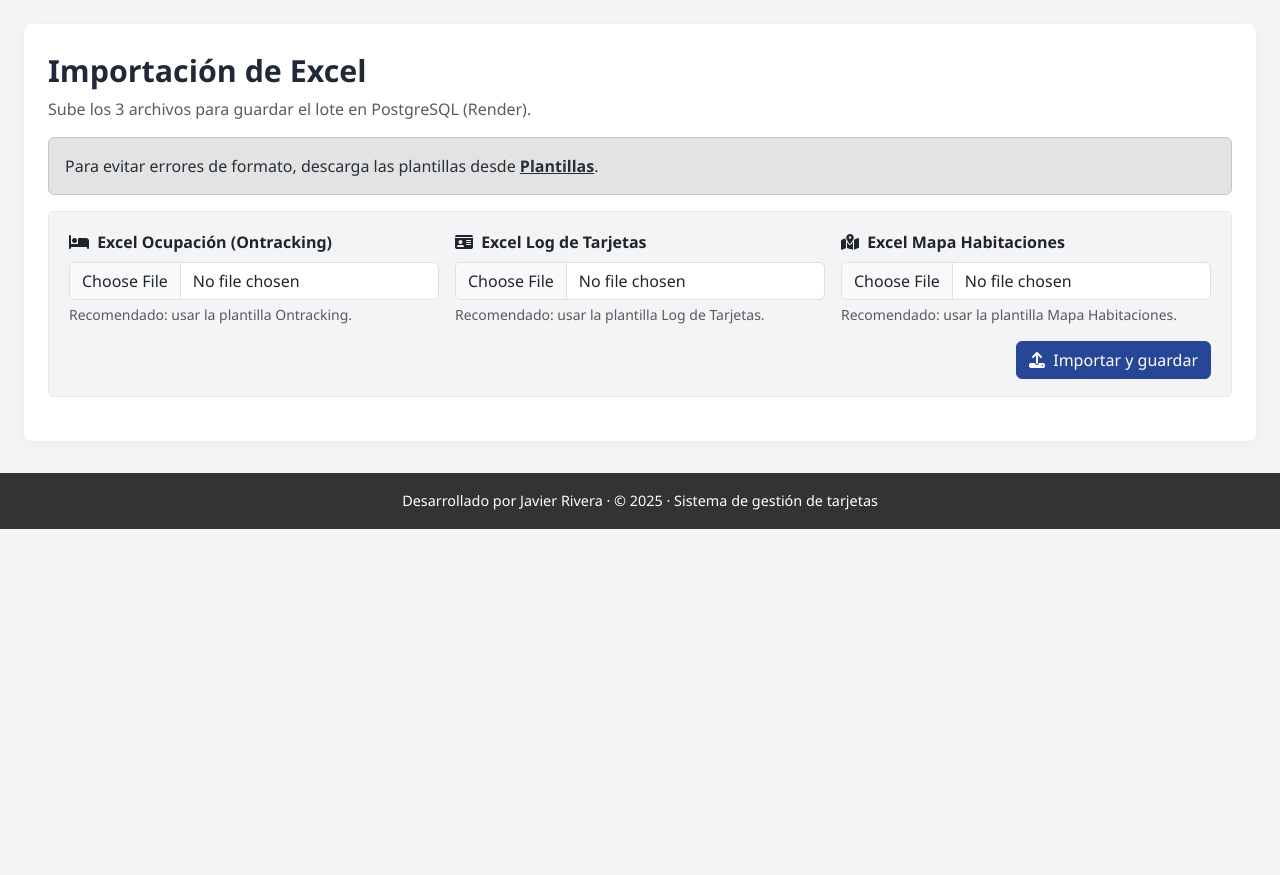
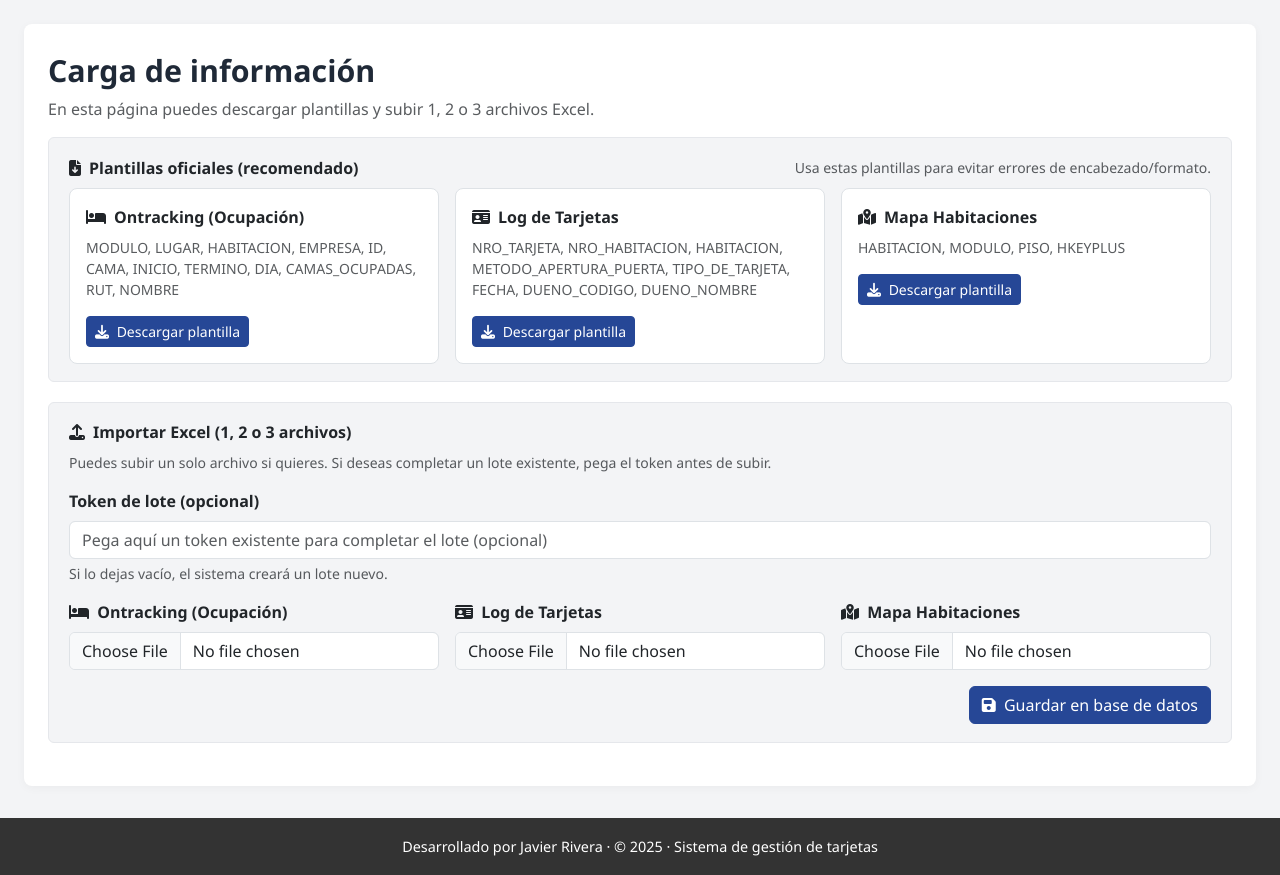
Before and after one commit to Javier-9690/comparativa_censo, a Flask app: page /importar in a window 1280 px wide. Shown: the part 121-996 px from the top of the page. Before the commit the page ends 650 px from the top, so only its background shows below. Run offline with Flask 3, Linux system fonts and the light colour scheme; parts of the project's set-up code (start-up, migrations or seed data) failed here and were passed over.

Commit message:
Update importar.html

```diff
--- a/templates/importar.html
+++ b/templates/importar.html
@@ -1,60 +1,125 @@
 {% extends "base.html" %}
-{% block title %}Importación · Sistema de gestión de tarjetas{% endblock %}
+{% block title %}Carga · Sistema de gestión de tarjetas{% endblock %}
 
 {% block content %}
 <div class="content-container">
 
   <div class="d-flex align-items-end justify-content-between flex-wrap gap-2 mb-3">
     <div>
-      <div class="page-title mb-1">Importación de Excel</div>
-      <div class="text-muted">Sube los 3 archivos para guardar el lote en PostgreSQL (Render).</div>
+      <div class="page-title mb-1">Carga de información</div>
+      <div class="text-muted">
+        En esta página puedes descargar plantillas y subir 1, 2 o 3 archivos Excel.
+      </div>
     </div>
   </div>
 
-  <div class="alert alert-secondary">
-    Para evitar errores de formato, descarga las plantillas desde
-    <a href="{{ url_for('plantillas') }}" class="alert-link">Plantillas</a>.
+  {% if last_token %}
+  <div class="alert alert-secondary d-flex align-items-center justify-content-between flex-wrap gap-2">
+    <div>
+      Último lote en sesión: <span class="fw-semibold">{{ last_token }}</span>
+      <span class="text-muted">· Puedes usarlo para completar cargas parciales.</span>
+    </div>
+    <a class="btn btn-outline-dark btn-sm" href="{{ url_for('preview', token=last_token) }}">
+      <i class="fa-solid fa-eye me-1"></i> Ver previsualización
+    </a>
+  </div>
+  {% endif %}
+
+  <!-- Sección Plantillas -->
+  <div class="filter-card">
+    <div class="d-flex align-items-center justify-content-between flex-wrap gap-2 mb-2">
+      <div class="fw-semibold">
+        <i class="fa-solid fa-file-arrow-down me-2"></i>Plantillas oficiales (recomendado)
+      </div>
+      <div class="text-muted small">Usa estas plantillas para evitar errores de encabezado/formato.</div>
+    </div>
+
+    <div class="row g-3">
+      <div class="col-12 col-lg-4">
+        <div class="p-3 bg-white border rounded-3 h-100">
+          <div class="fw-semibold mb-2"><i class="fa-solid fa-bed me-2"></i>Ontracking (Ocupación)</div>
+          <div class="text-muted small mb-3">
+            MODULO, LUGAR, HABITACION, EMPRESA, ID, CAMA, INICIO, TERMINO, DIA, CAMAS_OCUPADAS, RUT, NOMBRE
+          </div>
+          <a class="btn btn-primary-custom btn-sm" href="{{ url_for('descargar_plantilla', template_key='ontracking') }}">
+            <i class="fa-solid fa-download me-1"></i> Descargar plantilla
+          </a>
+        </div>
+      </div>
+
+      <div class="col-12 col-lg-4">
+        <div class="p-3 bg-white border rounded-3 h-100">
+          <div class="fw-semibold mb-2"><i class="fa-solid fa-id-card me-2"></i>Log de Tarjetas</div>
+          <div class="text-muted small mb-3">
+            NRO_TARJETA, NRO_HABITACION, HABITACION, METODO_APERTURA_PUERTA, TIPO_DE_TARJETA, FECHA, DUENO_CODIGO, DUENO_NOMBRE
+          </div>
+          <a class="btn btn-primary-custom btn-sm" href="{{ url_for('descargar_plantilla', template_key='log_tarjetas') }}">
+            <i class="fa-solid fa-download me-1"></i> Descargar plantilla
+          </a>
+        </div>
+      </div>
+
+      <div class="col-12 col-lg-4">
+        <div class="p-3 bg-white border rounded-3 h-100">
+          <div class="fw-semibold mb-2"><i class="fa-solid fa-map-location-dot me-2"></i>Mapa Habitaciones</div>
+          <div class="text-muted small mb-3">
+            HABITACION, MODULO, PISO, HKEYPLUS
+          </div>
+          <a class="btn btn-primary-custom btn-sm" href="{{ url_for('descargar_plantilla', template_key='mapa_habitaciones') }}">
+            <i class="fa-solid fa-download me-1"></i> Descargar plantilla
+          </a>
+        </div>
+      </div>
+    </div>
   </div>
 
+  <!-- Sección Importación -->
   <div class="filter-card">
+    <div class="fw-semibold mb-2">
+      <i class="fa-solid fa-upload me-2"></i>Importar Excel (1, 2 o 3 archivos)
+    </div>
+    <div class="text-muted small mb-3">
+      Puedes subir un solo archivo si quieres. Si deseas completar un lote existente, pega el token antes de subir.
+    </div>
+
     <form method="post" enctype="multipart/form-data" class="row g-3">
-
-      <div class="col-12 col-lg-4">
+      <div class="col-12">
         <label class="form-label fw-semibold">
-          <i class="fa-solid fa-bed me-1"></i> Excel Ocupación (Ontracking)
+          Token de lote (opcional)
         </label>
-        <input class="form-control" type="file" name="excel_ocupacion" accept=".xlsx,.xlsm,.xls" required>
+        <input class="form-control" type="text" name="batch_token" placeholder="Pega aquí un token existente para completar el lote (opcional)">
         <div class="form-text">
-          Recomendado: usar la plantilla Ontracking.
+          Si lo dejas vacío, el sistema creará un lote nuevo.
+          {% if last_token %}Tu último token es: <span class="fw-semibold">{{ last_token }}</span>.{% endif %}
         </div>
       </div>
 
       <div class="col-12 col-lg-4">
         <label class="form-label fw-semibold">
-          <i class="fa-solid fa-id-card me-1"></i> Excel Log de Tarjetas
+          <i class="fa-solid fa-bed me-1"></i> Ontracking (Ocupación)
         </label>
-        <input class="form-control" type="file" name="excel_log_tarjetas" accept=".xlsx,.xlsm,.xls" required>
-        <div class="form-text">
-          Recomendado: usar la plantilla Log de Tarjetas.
-        </div>
+        <input class="form-control" type="file" name="excel_ocupacion" accept=".xlsx,.xlsm,.xls">
       </div>
 
       <div class="col-12 col-lg-4">
         <label class="form-label fw-semibold">
-          <i class="fa-solid fa-map-location-dot me-1"></i> Excel Mapa Habitaciones
+          <i class="fa-solid fa-id-card me-1"></i> Log de Tarjetas
         </label>
-        <input class="form-control" type="file" name="excel_mapa_habitaciones" accept=".xlsx,.xlsm,.xls" required>
-        <div class="form-text">
-          Recomendado: usar la plantilla Mapa Habitaciones.
-        </div>
+        <input class="form-control" type="file" name="excel_log_tarjetas" accept=".xlsx,.xlsm,.xls">
+      </div>
+
+      <div class="col-12 col-lg-4">
+        <label class="form-label fw-semibold">
+          <i class="fa-solid fa-map-location-dot me-1"></i> Mapa Habitaciones
+        </label>
+        <input class="form-control" type="file" name="excel_mapa_habitaciones" accept=".xlsx,.xlsm,.xls">
       </div>
 
       <div class="col-12 d-flex justify-content-end">
         <button class="btn btn-primary-custom" type="submit">
-          <i class="fa-solid fa-upload me-1"></i> Importar y guardar
+          <i class="fa-solid fa-floppy-disk me-1"></i> Guardar en base de datos
         </button>
       </div>
-
     </form>
   </div>
 
```
